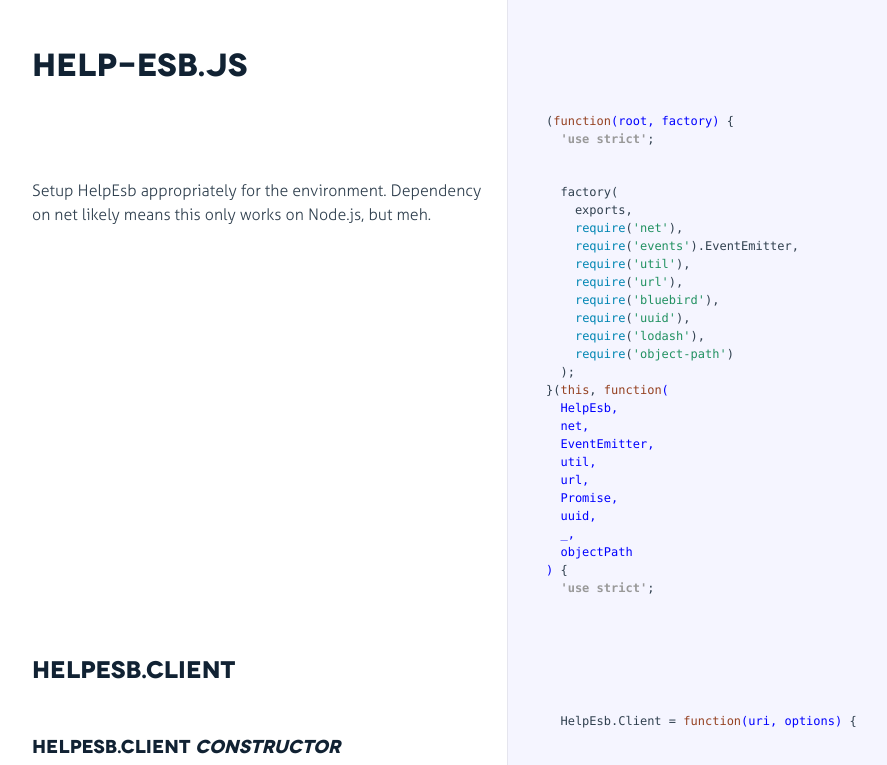
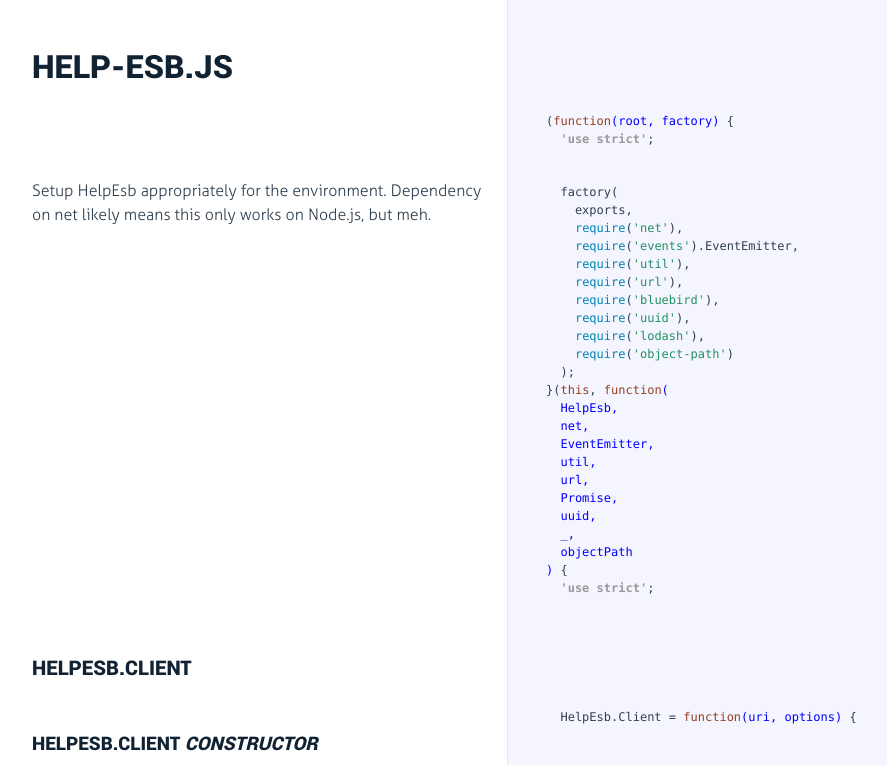
Before and after one commit to evanlucas/help-esb.js, a plain HTML site: page index.html in a window 1280 px wide. Shown: the top 765 px of the page, without its empty margins (18-905 px from the left). Drawn offline with Linux system fonts and the light colour scheme.

Commit message:
Update docs for 0.6.1.

```diff
--- a/docco.css
+++ b/docco.css
@@ -21,11 +21,11 @@
 }
 
 @font-face {
-    font-family: 'novecento-bold';
-    src: url('public/fonts/novecento-bold.eot');
-    src: url('public/fonts/novecento-bold.eot?#iefix') format('embedded-opentype'),
-         url('public/fonts/novecento-bold.woff') format('woff'),
-         url('public/fonts/novecento-bold.ttf') format('truetype');
+    font-family: 'roboto-black';
+    src: url('public/fonts/roboto-black.eot');
+    src: url('public/fonts/roboto-black.eot?#iefix') format('embedded-opentype'),
+         url('public/fonts/roboto-black.woff') format('woff'),
+         url('public/fonts/roboto-black.ttf') format('truetype');
     font-weight: normal;
     font-style: normal;
 }
@@ -67,13 +67,16 @@
   color: #112233;
   line-height: 1em;
   font-weight: normal;
-  font-family: "novecento-bold";
+  font-family: "roboto-black";
   text-transform: uppercase;
   margin: 30px 0 15px 0;
 }
 
 h1 {
   margin-top: 40px;
+}
+h2 {
+  font-size: 1.26em;
 }
 
 hr {
@@ -180,9 +183,18 @@
   display: block;
 }
 
+#jump_page_wrapper{
+  position: fixed;
+  right: 0;
+  top: 0;
+  bottom: 0;
+}
+
 #jump_page {
   padding: 5px 0 3px;
   margin: 0 0 25px 25px;
+  max-height: 100%;
+  overflow: auto;
 }
 
 #jump_page .source {
```
Also changed, not shown: public/fonts/roboto-black.ttf (added), public/fonts/roboto-black.woff (added), 1 other file.
